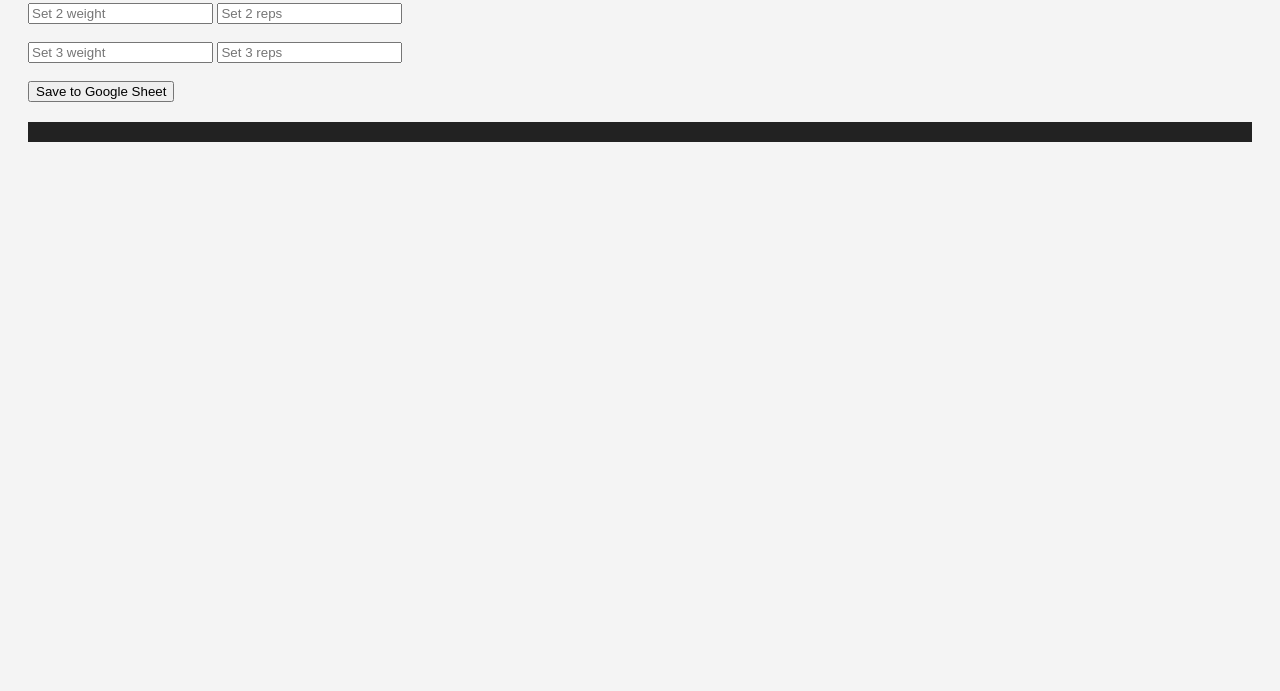
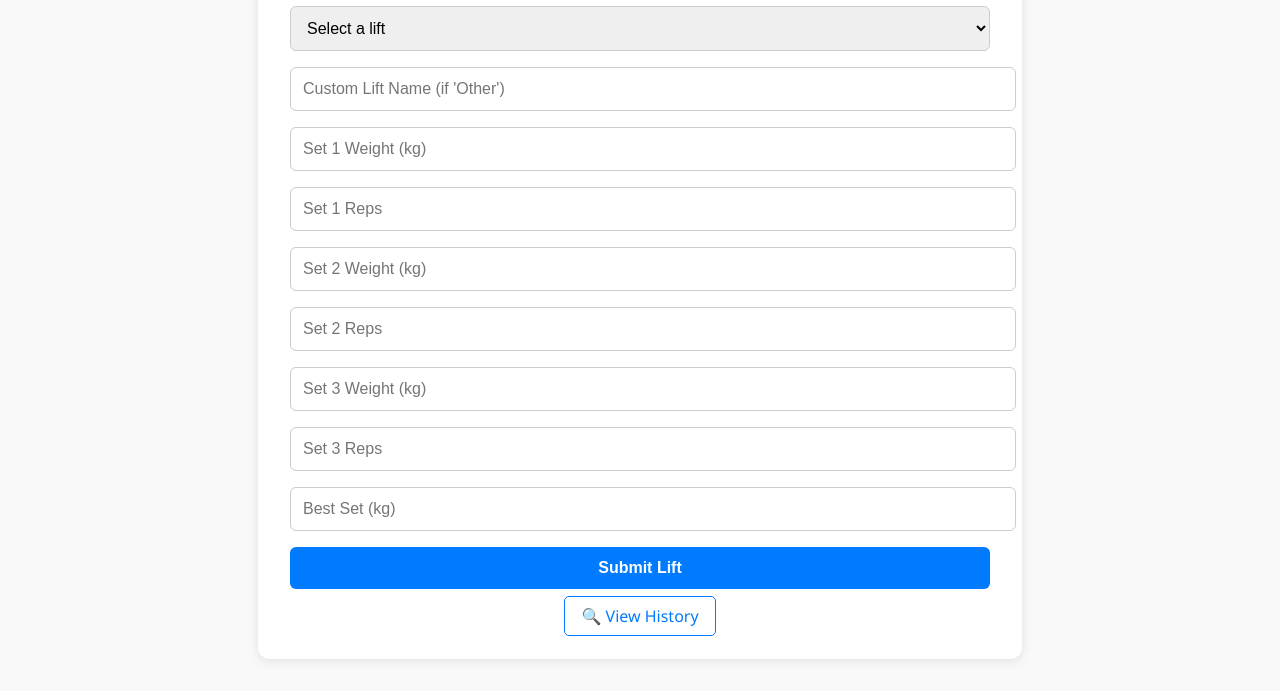
Before and after one commit to DylanM444/life-tracker, a plain HTML site: page index.html in a window 1280 px wide. Shown: the part 144-835 px from the top of the page. Before the commit the page ends 800 px from the top, so only its background shows below. Drawn offline with Linux system fonts and the light colour scheme.

Commit message:
Add files via upload

```diff
--- a/index.html
+++ b/index.html
@@ -3,52 +3,116 @@
 <html lang="en">
 <head>
   <meta charset="UTF-8">
-  <meta name="viewport" content="width=device-width, initial-scale=1.0">
-  <title>Lift Tracker</title>
-  <style>
-    body { font-family: sans-serif; padding: 20px; background: #f4f4f4; }
-    .logbox { background: #222; color: #0f0; font-family: monospace; padding: 10px; margin-top: 20px; }
-  </style>
+  <title>Log a Lift</title>
+  <link rel="stylesheet" href="style.css">
 </head>
 <body>
-  <h1>Lift Tracker</h1>
-  <input type="number" id="w1" placeholder="Set 1 weight">
-  <input type="number" id="r1" placeholder="Set 1 reps"><br><br>
-  <input type="number" id="w2" placeholder="Set 2 weight">
-  <input type="number" id="r2" placeholder="Set 2 reps"><br><br>
-  <input type="number" id="w3" placeholder="Set 3 weight">
-  <input type="number" id="r3" placeholder="Set 3 reps"><br><br>
-  <button onclick="sendData()">Save to Google Sheet</button>
+<div class="container">
+  <h1>Log a New Lift</h1>
+
+  <select id="lift">
+    <option value="">Select a lift</option>
+    <option value="Front Squat">Front Squat</option>
+    <option value="Push Press">Push Press</option>
+    <option value="Snatch Pull Deadlift">Snatch Pull Deadlift</option>
+    <option value="Overhead Press">Overhead Press</option>
+    <option value="Other">Other (type below)</option>
+  </select>
+  <input type="text" id="customLift" placeholder="Custom Lift Name (if 'Other')">
+
+  <input type="number" id="w1" placeholder="Set 1 Weight (kg)">
+  <input type="number" id="r1" placeholder="Set 1 Reps">
+  <input type="number" id="w2" placeholder="Set 2 Weight (kg)">
+  <input type="number" id="r2" placeholder="Set 2 Reps">
+  <input type="number" id="w3" placeholder="Set 3 Weight (kg)">
+  <input type="number" id="r3" placeholder="Set 3 Reps">
+  <input type="number" id="best" placeholder="Best Set (kg)">
+  <button onclick="submitLift()">Submit Lift</button>
+
+  <div id="calc"></div>
   <div class="logbox" id="log"></div>
 
+  <nav>
+    <a href="history.html">🔍 View History</a>
+  </nav>
+</div>
+
 <script>
-    function sendData() {
+async function submitLift() {
+  const liftDropdown = document.getElementById("lift").value;
+  const customLift = document.getElementById("customLift").value.trim();
+  const lift = customLift || liftDropdown;
+  if (!lift) return alert("Please enter or select a lift.");
+
   const weights = [parseInt(w1.value), parseInt(w2.value), parseInt(w3.value)];
   const reps = [parseInt(r1.value), parseInt(r2.value), parseInt(r3.value)];
-      const best = Math.max(...weights);
+  const best = parseInt(best.value);
 
-      const payload = {
-        lift: "front-squat",
-        weights,
-        reps,
+  const token = localStorage.getItem('github_token') || prompt("Enter your GitHub token:");
+  if (!token) return alert("Token required.");
+  localStorage.setItem('github_token', token);
+
+  const entry = {
+    date: new Date().toISOString(),
+    lift,
+    sets: [
+      { weight: weights[0], reps: reps[0] },
+      { weight: weights[1], reps: reps[1] },
+      { weight: weights[2], reps: reps[2] }
+    ],
     best
   };
 
+  const apiUrl = "https://api.github.com/repos/DylanM444/life-tracker/contents/log.json";
+  const headers = {
+    "Authorization": "token " + token,
+    "Accept": "application/vnd.github.v3+json"
+  };
   const log = document.getElementById('log');
-      log.textContent = "Sending data:\n" + JSON.stringify(payload, null, 2);
+  const calc = document.getElementById('calc');
 
-      fetch("https://script.google.com/macros/s/AKfycbwkV2kIasOx7txMGJxsqZJEycGMfxcZwAXmmYuc6M7yEyf6p_rgPAKJq3-rJSRPtCor/exec", {
-        method: "POST",
-        body: JSON.stringify(payload),
-        headers: {
-          "Content-Type": "application/json"
+  // Show warm-up and backoff
+  const warmups = [0.4, 0.6, 0.8].map(p => Math.round(best * p));
+  const backoff = Math.round(best * 0.8);
+  calc.innerHTML = `
+    <h2>Warm-Up Suggestions:</h2>
+    <p>${warmups.join(" kg → ")} kg</p>
+    <h2>Backoff Set:</h2>
+    <p>3×5 at ${backoff} kg</p>
+  `;
+
+  log.textContent = "Saving lift to GitHub...";
+
+  try {
+    const res = await fetch(apiUrl, { headers });
+    const data = await res.json();
+    const existing = JSON.parse(atob(data.content));
+    existing.push(entry);
+    const updatedContent = btoa(JSON.stringify(existing, null, 2));
+    const result = await fetch(apiUrl, {
+      method: "PUT",
+      headers,
+      body: JSON.stringify({
+        message: "Add lift entry",
+        content: updatedContent,
+        sha: data.sha
+      })
+    });
+    const out = await result.json();
+    log.textContent = "✅ Lift saved. Commit: " + out.commit.sha;
+  } catch (err) {
+    log.textContent = "Creating new log file...";
+    const newContent = btoa(JSON.stringify([entry], null, 2));
+    const createRes = await fetch(apiUrl, {
+      method: "PUT",
+      headers,
+      body: JSON.stringify({
+        message: "Create log file",
+        content: newContent
+      })
+    });
+    const out = await createRes.json();
+    log.textContent = "✅ New log created. Commit: " + out.commit.sha;
   }
-      }).then(res => res.text()).then(text => {
-        log.textContent += "\n\nResponse:\n" + text;
-      }).catch(err => {
-        log.textContent += "\n\nError:\n" + err;
-      });
 }
 </script>
-</body>
-</html>
--- /dev/null
+++ b/style.css
@@ -0,0 +1,84 @@
+
+body {
+  font-family: 'Segoe UI', sans-serif;
+  background: #f9f9f9;
+  color: #222;
+  padding: 2rem;
+  margin: 0;
+}
+
+h1, h2 {
+  text-align: center;
+}
+
+.container {
+  max-width: 700px;
+  margin: auto;
+  background: #fff;
+  padding: 2rem;
+  border-radius: 12px;
+  box-shadow: 0 2px 12px rgba(0,0,0,0.1);
+}
+
+input, select, button {
+  display: block;
+  width: 100%;
+  margin-bottom: 1rem;
+  padding: 0.75rem;
+  font-size: 1rem;
+  border: 1px solid #ccc;
+  border-radius: 6px;
+}
+
+button {
+  background: #007bff;
+  color: #fff;
+  font-weight: bold;
+  cursor: pointer;
+  border: none;
+  transition: background 0.3s;
+}
+
+button:hover {
+  background: #0056b3;
+}
+
+table {
+  width: 100%;
+  border-collapse: collapse;
+  margin-top: 2rem;
+}
+
+th, td {
+  border: 1px solid #ddd;
+  padding: 0.75rem;
+  text-align: left;
+}
+
+th {
+  background: #007bff;
+  color: #fff;
+}
+
+.highlight {
+  background: #e6f7ff;
+}
+
+nav {
+  text-align: center;
+  margin-top: 1rem;
+}
+
+nav a {
+  text-decoration: none;
+  padding: 0.5rem 1rem;
+  border: 1px solid #007bff;
+  border-radius: 5px;
+  color: #007bff;
+  margin: 0 0.5rem;
+}
+
+nav a:hover {
+  background: #007bff;
+  color: white;
+}
```
Also changed, not shown: history.html (added, +54 -0 lines). Lines whose indentation alone changed are shown as unchanged.
